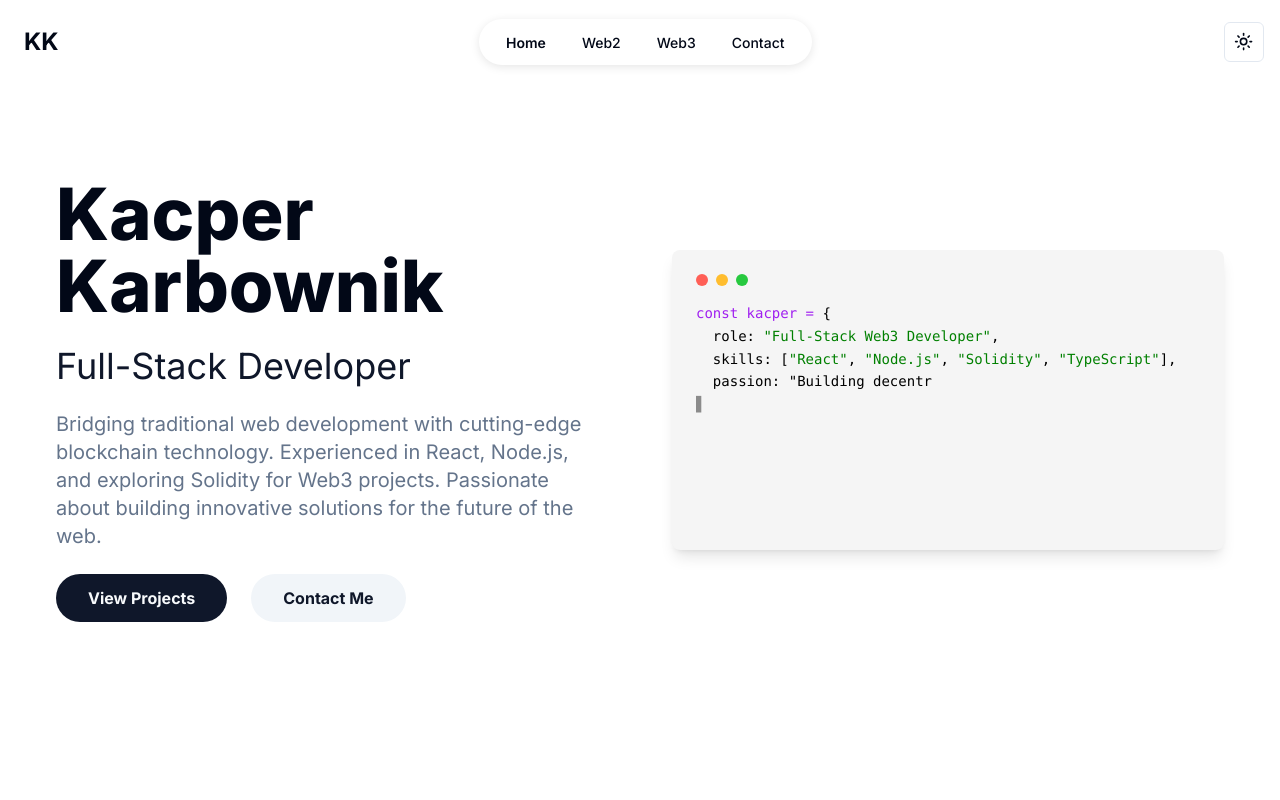
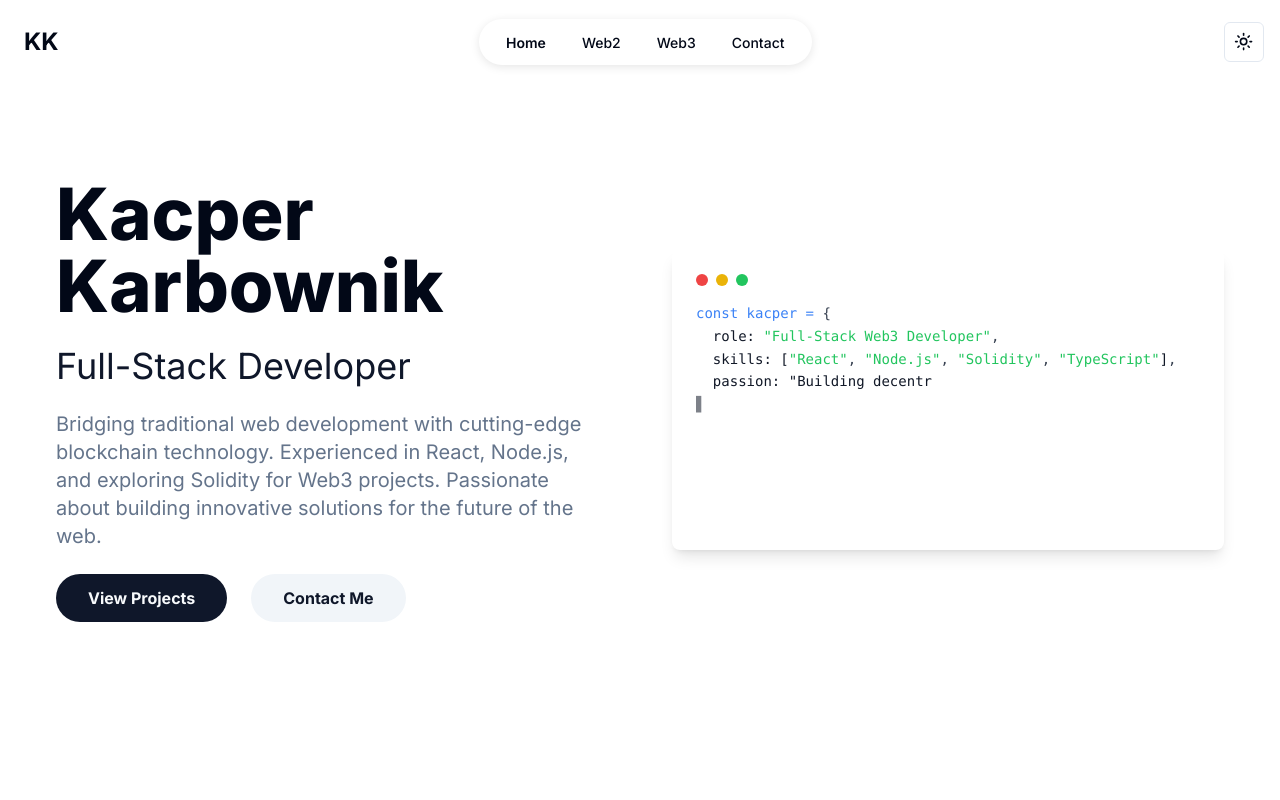
Before and after one commit to cleanerzkp/personal-webiste, a Next.js app: page / in a window 1280 px wide. Both pictures are taken after a click on the button "About me". Shown: the top 800 px of the page. Built offline with nearby package versions, Linux system fonts and the light colour scheme.

Commit message:
dark mode fix

```diff
--- a/components/InteractiveTerminal.tsx
+++ b/components/InteractiveTerminal.tsx
@@ -2,13 +2,11 @@
 
 import React, { useState, useEffect, useRef } from 'react';
 import { motion } from 'framer-motion';
-import { useTheme } from 'next-themes';
 
 const InteractiveTerminal: React.FC = () => {
   const [isTyping, setIsTyping] = useState(false);
   const [text, setText] = useState('');
   const terminalRef = useRef<HTMLDivElement>(null);
-  const { theme } = useTheme();
 
   const fullText = `const kacper = {
   role: "Full-Stack Web3 Developer",
@@ -42,19 +40,17 @@ console.log(\`Hire \${kacper.role} for your next \${kacper.seeking}!\`);`;
   };
 
   const syntaxHighlight = (code: string): JSX.Element[] => {
-    const isDark = theme === 'dark';
     return code.split('\n').map((line, index) => (
       <div key={index} className="flex">
         {line.split(/([{}(),]|"(?:\\.|[^"\\])*"|\/\/.*)/).map((part, i) => {
-          // Apply colors based on theme and syntax
-          if (part.match(/^".*"$/)) return <span key={i} className={isDark ? "text-[#ce9178]" : "text-[#008000]"}>{part}</span>; // String
-          if (part.match(/^\/\/.*$/)) return <span key={i} className={isDark ? "text-[#6a9955]" : "text-[#008000]"}>{part}</span>; // Comment
-          if (part.match(/const|let|var|function|return|type|interface/)) return <span key={i} className={isDark ? "text-[#c586c0]" : "text-[#a020f0]"}>{part}</span>; // Keywords
-          if (part.match(/[\{\}\(\),]/)) return <span key={i} className={isDark ? "text-[#d4d4d4]" : "text-[#000000]"}>{part}</span>; // Punctuation
-          if (part.match(/true|false|null|undefined/)) return <span key={i} className={isDark ? "text-[#569cd6]" : "text-[#0000ff]"}>{part}</span>; // Boolean/Null
-          if (part.match(/^[a-zA-Z]+:/)) return <span key={i} className={isDark ? "text-[#9cdcfe]" : "text-[#0000ff]"}>{part}</span>; // Labels
-          if (part.match(/console\.log/)) return <span key={i} className={isDark ? "text-[#dcdcaa]" : "text-[#795e26]"}>{part}</span>; // `console.log`
-          return <span key={i} className={isDark ? "text-[#d4d4d4]" : "text-[#000000]"}>{part}</span>; // Default
+          if (part.match(/^".*"$/)) return <span key={i} className="text-green-500 dark:text-green-300">{part}</span>;
+          if (part.match(/^\/\/.*$/)) return <span key={i} className="text-gray-500 dark:text-gray-400">{part}</span>;
+          if (part.match(/const|let|var|function|return|type|interface/)) return <span key={i} className="text-blue-500 dark:text-blue-300">{part}</span>;
+          if (part.match(/[\{\}\(\),]/)) return <span key={i} className="text-gray-700 dark:text-gray-300">{part}</span>;
+          if (part.match(/true|false|null|undefined/)) return <span key={i} className="text-purple-500 dark:text-purple-300">{part}</span>;
+          if (part.match(/^[a-zA-Z]+:/)) return <span key={i} className="text-yellow-500 dark:text-yellow-300">{part}</span>;
+          if (part.match(/console\.log/)) return <span key={i} className="text-red-500 dark:text-red-300">{part}</span>;
+          return <span key={i} className="text-gray-900 dark:text-gray-100">{part}</span>;
         })}
       </div>
     ));
@@ -69,21 +65,19 @@ console.log(\`Hire \${kacper.role} for your next \${kacper.seeking}!\`);`;
         height: isTyping ? "300px" : "400px"
       }}
       transition={{ duration: 0.8 }}
-      className={`w-full max-w-2xl p-6 rounded-lg shadow-lg font-mono text-sm ${
-        theme === 'dark' ? 'bg-[#1e1e1e] text-[#d4d4d4]' : 'bg-[#f5f5f5] text-[#333]'
-      } overflow-hidden`}
+      className="w-full max-w-2xl p-6 rounded-lg shadow-lg font-mono text-sm bg-white dark:bg-gray-800 text-gray-900 dark:text-gray-100 overflow-hidden"
     >
       <div className="flex space-x-2 mb-4">
-        <div className="w-3 h-3 rounded-full bg-[#ff5f56]"></div>
-        <div className="w-3 h-3 rounded-full bg-[#ffbd2e]"></div>
-        <div className="w-3 h-3 rounded-full bg-[#27c93f]"></div>
+        <div className="w-3 h-3 rounded-full bg-red-500"></div>
+        <div className="w-3 h-3 rounded-full bg-yellow-500"></div>
+        <div className="w-3 h-3 rounded-full bg-green-500"></div>
       </div>
       <div ref={terminalRef} className="h-[calc(100%-1.5rem)] flex flex-col overflow-hidden">
         {!isTyping ? (
           <div className="flex items-center justify-center flex-grow">
             <button
               onClick={handleDiscover}
-              className="bg-primary text-primary-foreground hover:bg-primary-dark font-bold py-3 px-8 rounded-full text-center transition duration-300"
+              className="bg-primary text-primary-foreground hover:bg-primary/90 font-bold py-3 px-8 rounded-full text-center transition duration-300"
             >
               About me
             </button>
```
